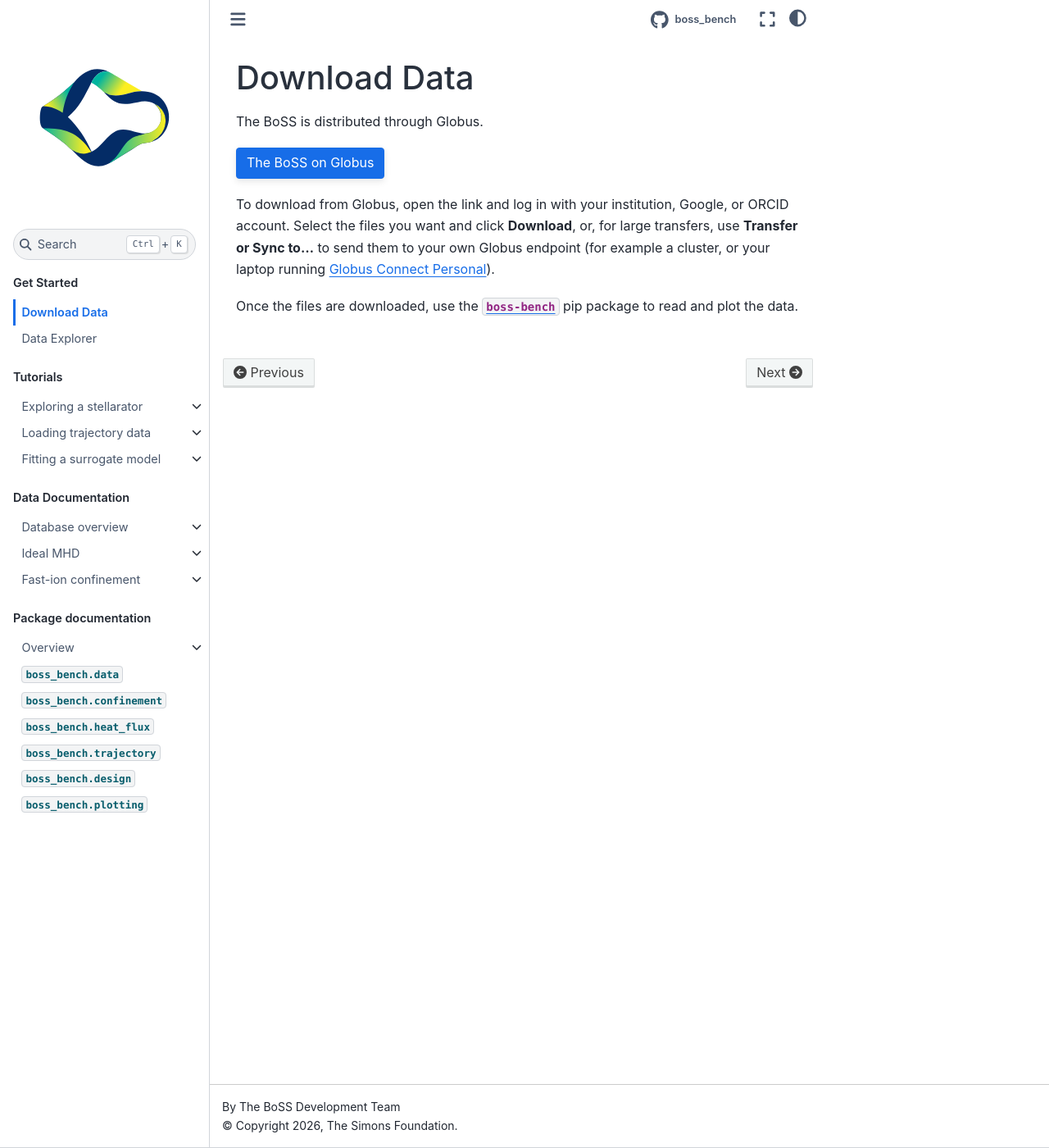
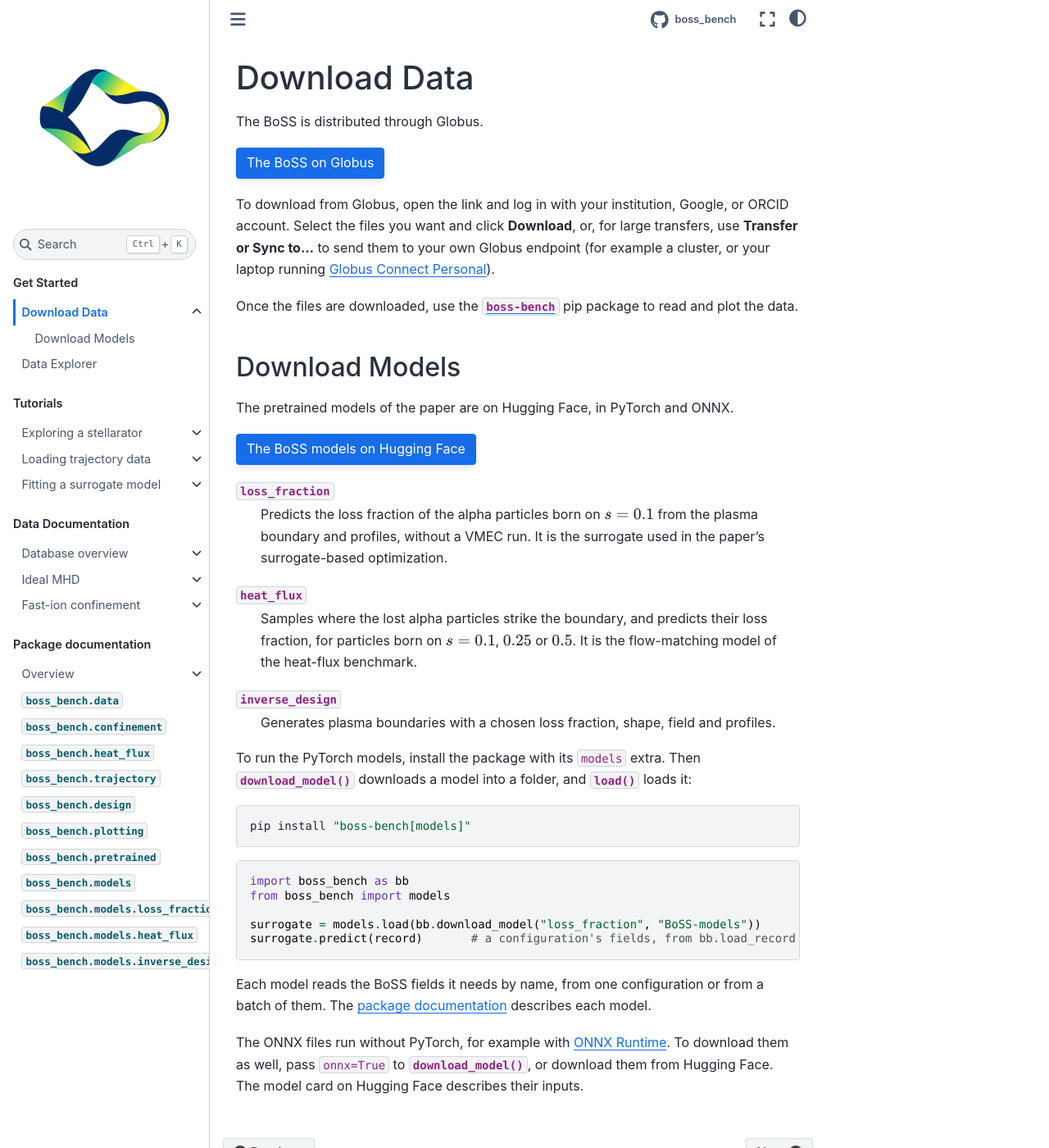
Before and after one commit to mishapadidar/boss_website, a Sphinx documentation site: the page built from docs/download.md, in a window 1280 px wide and 1400 px high. Shown: the whole window at 82% size. Built offline with Sphinx 7.4.7 and the Sphinx Book theme 1.1.4, drawn with Linux system fonts in a browser that asks for light colours; comment, search, counter and statistics services are not loaded.

Commit message:
Pretrained models: Download Models section and API pages
The download page gets a Download Models section, linking to the models
on Hugging Face (huggingface.co/mishapadidar/boss), with how to install
and load them. The package overview lists boss_bench.pretrained and
boss_bench.models, and both get API pages, with each model module on
its own page. PyTorch and safetensors are mocked for autodoc, so the
build needs neither. API page numbers are zero-padded, so the eleven
pages stay in order in the sidebar.

Co-Authored-By: Claude Opus 5.5 (1M context) <noreply@anthropic.com>

````diff
--- a/docs/conf.py
+++ b/docs/conf.py
@@ -41,12 +41,14 @@ import pathlib
 import sys
 
 PACKAGE = "boss_bench"
-API_MODULES = ["data", "confinement", "heat_flux", "trajectory", "design", "plotting"]
+API_MODULES = ["data", "confinement", "heat_flux", "trajectory", "design", "plotting", "pretrained", "models",
+               "models.loss_fraction", "models.heat_flux", "models.inverse_design"]
 if os.environ.get("BOSS_PACKAGE_SRC"):
     sys.path.insert(0, os.environ["BOSS_PACKAGE_SRC"])
 
 autodoc_member_order = "bysource"
 autodoc_typehints = "description"
+autodoc_mock_imports = ["torch", "safetensors"]  # boss_bench.models documents without them
 napoleon_numpy_docstring = False
 napoleon_google_docstring = True
 
@@ -65,7 +67,7 @@ def _write_api_pages():
     for number, name in enumerate(API_MODULES):
         module = f"{PACKAGE}.{name}"
         # the number only orders the glob toctree; the page title is the module name
-        pages[f"{number}_{name}.md"] = (
+        pages[f"{number:02d}_{name}.md"] = (
             f"# `{module}`\n\n"
             "```{eval-rst}\n"
             f".. automodule:: {module}\n"
--- a/docs/download.md
+++ b/docs/download.md
@@ -17,3 +17,51 @@ own Globus endpoint (for example a cluster, or your laptop running
 
 Once the files are downloaded, use the [`boss-bench`](package.md) pip package to read and
 plot the data.
+
+## Download Models
+
+The pretrained models of the paper are on Hugging Face, in PyTorch and ONNX.
+
+```{button-link} https://huggingface.co/mishapadidar/boss
+:color: primary
+:shadow:
+
+The BoSS models on Hugging Face
+```
+
+`loss_fraction`
+: Predicts the loss fraction of the alpha particles born on $s = 0.1$ from the plasma
+  boundary and profiles, without a VMEC run. It is the surrogate used in the paper's
+  surrogate-based optimization.
+
+`heat_flux`
+: Samples where the lost alpha particles strike the boundary, and predicts their loss
+  fraction, for particles born on $s = 0.1$, $0.25$ or $0.5$. It is the flow-matching
+  model of the heat-flux benchmark.
+
+`inverse_design`
+: Generates plasma boundaries with a chosen loss fraction, shape, field and profiles.
+
+To run the PyTorch models, install the package with its `models` extra. Then
+{func}`~boss_bench.pretrained.download_model` downloads a model into a folder, and
+{func}`~boss_bench.models.load` loads it:
+
+```bash
+pip install "boss-bench[models]"
+```
+
+```python
+import boss_bench as bb
+from boss_bench import models
+
+surrogate = models.load(bb.download_model("loss_fraction", "BoSS-models"))
+surrogate.predict(record)       # a configuration's fields, from bb.load_record
+```
+
+Each model reads the BoSS fields it needs by name, from one configuration or from a
+batch of them. The [package documentation](package.md) describes each model.
+
+The ONNX files run without PyTorch, for example with
+[ONNX Runtime](https://onnxruntime.ai/). To download them as well, pass `onnx=True` to
+{func}`~boss_bench.pretrained.download_model`, or download them from Hugging Face. The
+model card on Hugging Face describes their inputs.
````
Also changed, not shown: README.md (+2 -0 lines), docs/package.md (+13 -1 lines).
